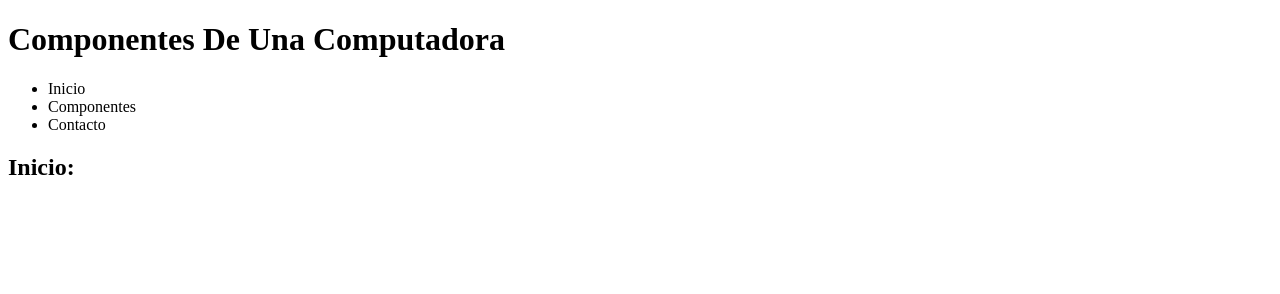
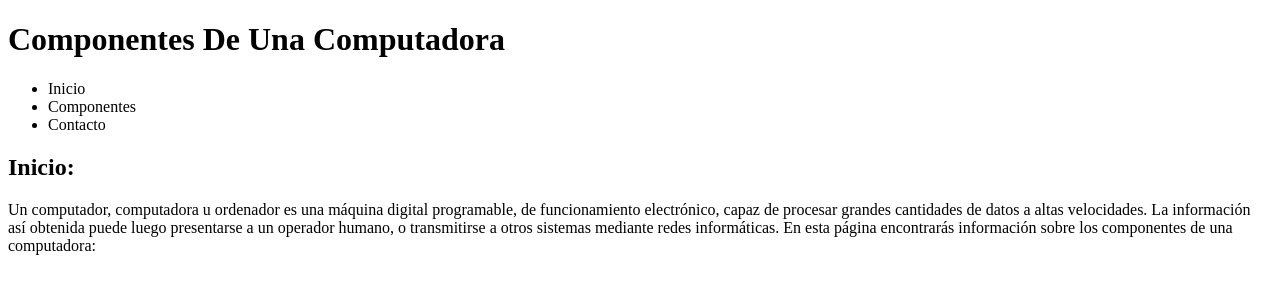
Before and after one commit to ElMisaaa/practica-Git-ProgramacionV, a plain HTML site: page index.html in a window 1280 px wide. Drawn offline with Linux system fonts and the light colour scheme.

Commit message:
8: se agrega la información del contenido de inicio de la página

```diff
--- a/index.html
+++ b/index.html
@@ -19,6 +19,7 @@
         </header>
         <section>
             <h2>Inicio:</h2>
+            <p>Un computador, computadora u ordenador es una máquina digital programable, de funcionamiento electrónico, capaz de procesar grandes cantidades de datos a altas velocidades. La información así obtenida puede luego presentarse a un operador humano, o transmitirse a otros sistemas mediante redes informáticas. En esta página encontrarás información sobre los componentes de una computadora:</p>
         </section>
         <section>
         </section>
```
